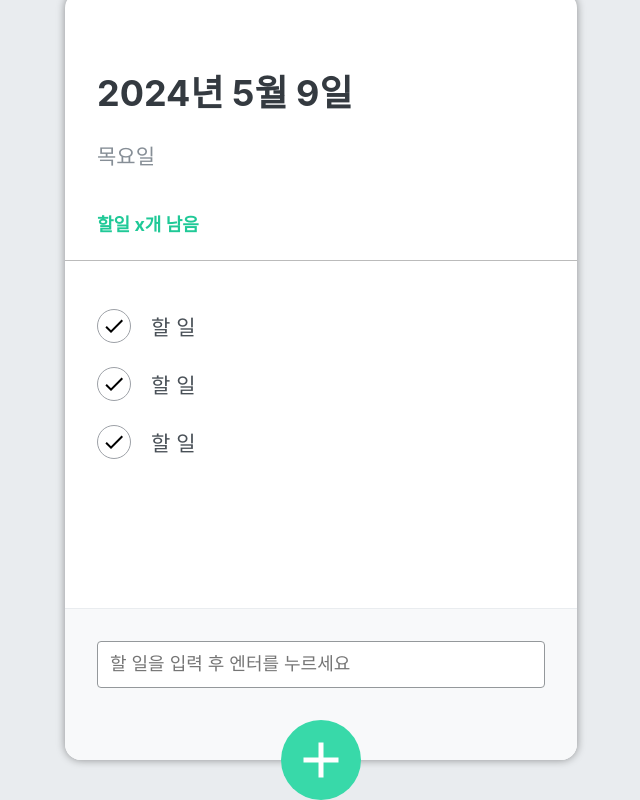
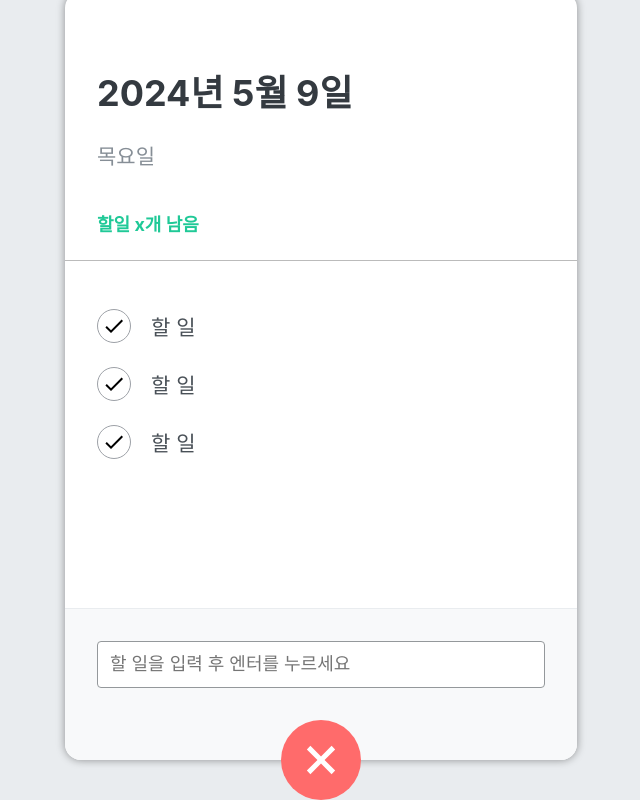
Before and after one commit to SJHlll/react-todo-app-20240509, a React (Create React App) app: page / in a window 1280 px wide. Both pictures are taken after a click on the button 640 px from the left and 864 px from the top of the page. Shown: the part 104-904 px from the top of the page, without its empty margins (319-959 px from the left). Built offline with nearby package versions, Linux system fonts and the light colour scheme.

Commit message:
할 일 추가 form 이벤트, 스타일 처리

```diff
--- a/src/components/TodoInput.js
+++ b/src/components/TodoInput.js
@@ -1,16 +1,35 @@
-import React from 'react';
+import React, { useState } from 'react';
 import '../scss/TodoInput.scss';
 import { MdAdd } from 'react-icons/md';
+import cn from 'classnames';
 
 const TodoInput = () => {
+  // 입력창이 열리는 여부를 표현하는 상태값
+  const [open, setOpen] = useState(false);
+
+  // + 버튼 클릭시 이벤트
+  const onToggle = () => {
+    setOpen(!open);
+  };
+
   return (
     <>
-      <div className="form-wrapper">
-        <form className="insert-form">
-          <input type="text" placeholder="할 일을 입력 후 엔터를 누르세요" />
-        </form>
-      </div>
-      <button className="insert-btn">
+      {open && (
+        <div className="form-wrapper">
+          <form className="insert-form">
+            <input type="text" placeholder="할 일을 입력 후 엔터를 누르세요" />
+          </form>
+        </div>
+      )}
+      {/*
+        cn() : 첫번째 파라미터는 항상 유지할 default 클래스
+         두번째 파라미터는 논리 상태값
+        => 논리 상태값이 true일 경우 해당 클래스 추가
+         false일 경우 제거.
+         {클래스이름: 논리값},
+         클래스 이름 지정 안할 시 변수명이 클래스 이름으로 사용됨.
+       */}
+      <button className={cn('insert-btn', { open })} onClick={onToggle}>
         <MdAdd />
       </button>
     </>
```
